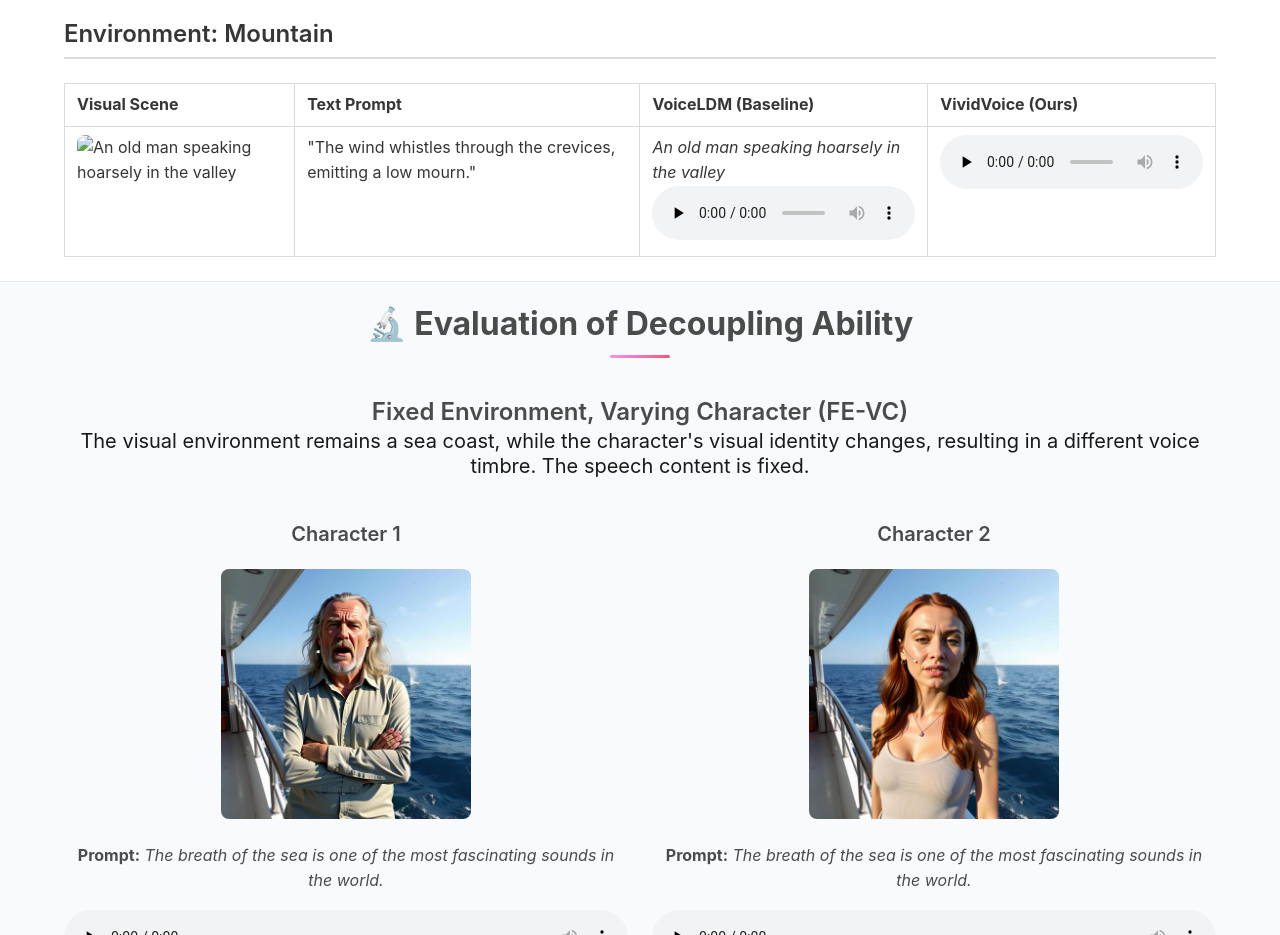
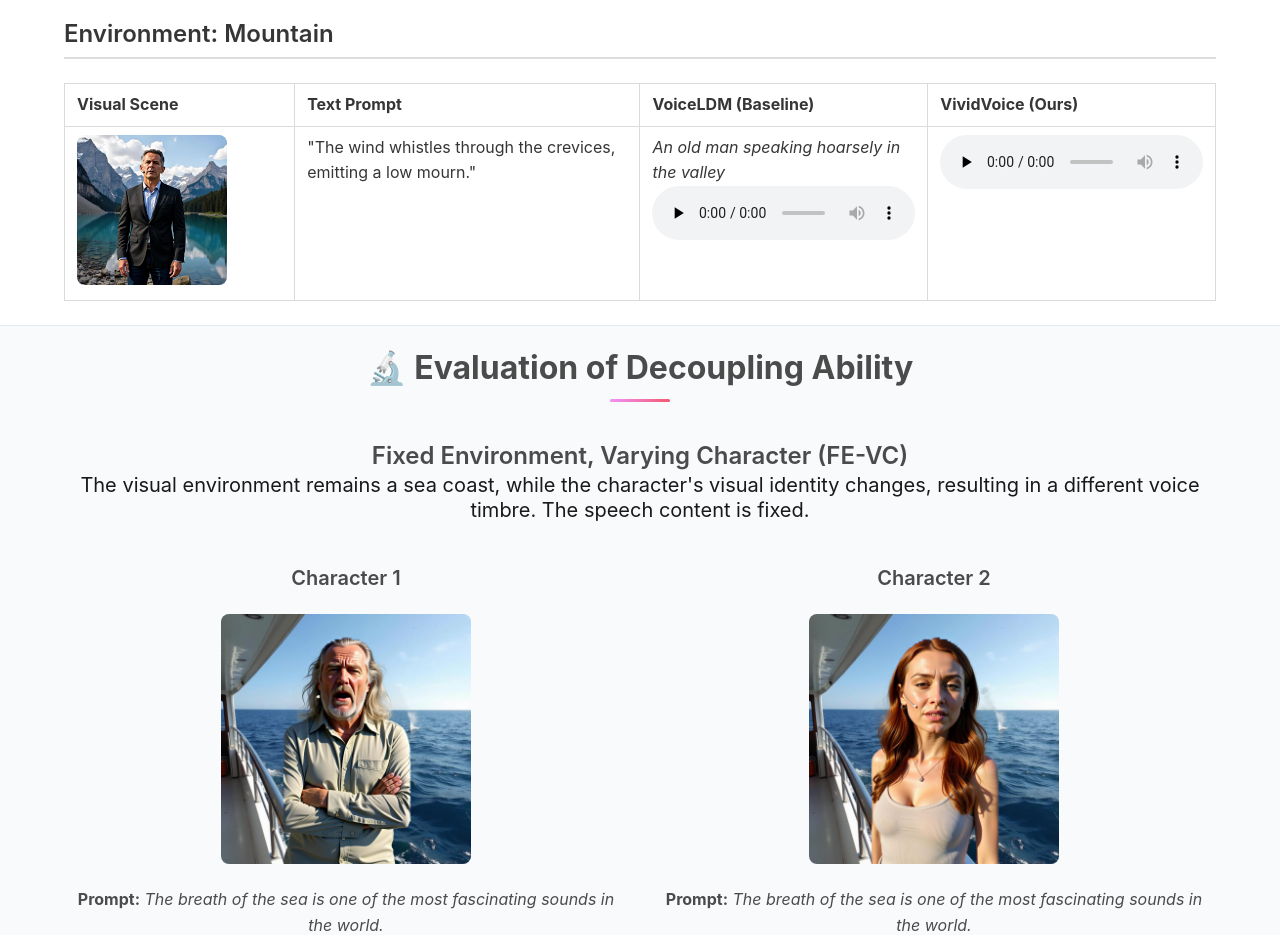
Before and after one commit to Chengyuann/VividVoice, a plain HTML site: page index.html in a window 1280 px wide. Shown: the part 4140-5075 px from the top of the page. Drawn offline with nearby package versions, Linux system fonts and the light colour scheme; a script that the page names is missing; some icons are missing; files whose address does not match are found by name; a web font is replaced by a local one.

Commit message:
Update index.html

```diff
--- a/index.html
+++ b/index.html
@@ -282,7 +282,7 @@
         <tbody>
           <tr>
             <td>
-              <img src="static/audio/mountain/0yqtx2nyexo_50033_fused_with_mountain_20.jpg" alt="An old man speaking hoarsely in the valley" style="width:150px; border-radius: 8px;">
+              <img src="static/audio/mountain/0ygtX2nyexo_50033_fused_with_mountain_20.jpg" alt="An old man speaking hoarsely in the valley" style="width:150px; border-radius: 8px;">
             </td>
             <td>"The wind whistles through the crevices, emitting a low mourn."</td>
             <td>
```
